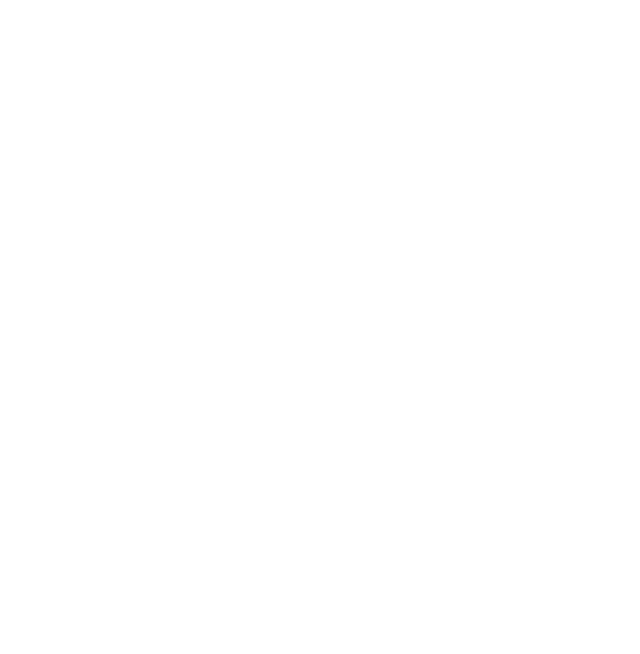
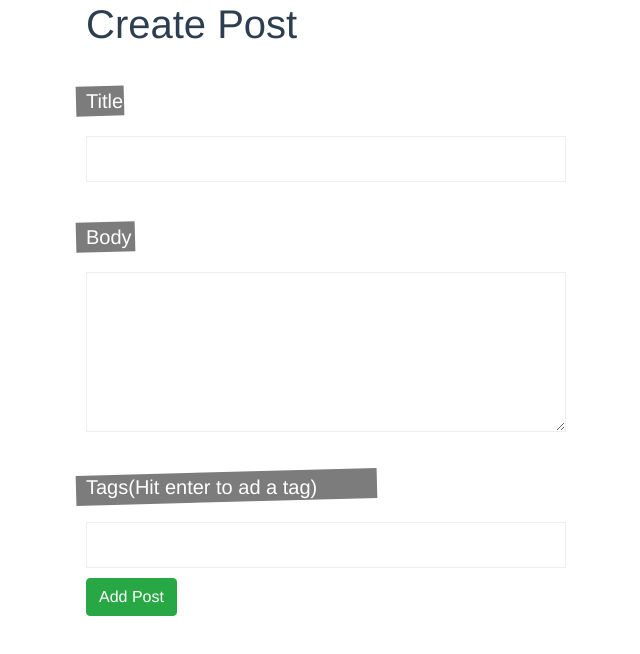
Before and after one commit to hlaingbwaraung/Portofolio, a Vue app: page /#/create in a window 1280 px wide. Before the commit this address had no page. Shown: the top 654 px of the page, without its empty margins (314-954 px from the left). Built offline with nearby package versions, Linux system fonts and the light colour scheme.

Commit message:
create post

```diff
--- a/public/index.html
+++ b/public/index.html
@@ -1,17 +1,23 @@
 <!DOCTYPE html>
 <html lang="">
-  <head>
+
+<head>
     <meta charset="utf-8">
     <meta http-equiv="X-UA-Compatible" content="IE=edge">
     <meta name="viewport" content="width=device-width,initial-scale=1.0">
     <link rel="icon" href="<%= BASE_URL %>favicon.ico">
-    <title><%= htmlWebpackPlugin.options.title %></title>
-  </head>
-  <body>
+    <link rel="stylesheet" href="https://cdn.jsdelivr.net/npm/bootstrap@4.0.0/dist/css/bootstrap.min.css" integrity="sha384-Gn5384xqQ1aoWXA+058RXPxPg6fy4IWvTNh0E263XmFcJlSAwiGgFAW/dAiS6JXm" crossorigin="anonymous">
+    <title>
+        <%= htmlWebpackPlugin.options.title %>
+    </title>
+</head>
+
+<body>
     <noscript>
       <strong>We're sorry but <%= htmlWebpackPlugin.options.title %> doesn't work properly without JavaScript enabled. Please enable it to continue.</strong>
     </noscript>
     <div id="app"></div>
     <!-- built files will be auto injected -->
-  </body>
+</body>
+
 </html>
--- a/src/components/SinglePost.vue
+++ b/src/components/SinglePost.vue
@@ -3,6 +3,7 @@
      <h2>{{post.title}}</h2>
     <p>{{cutPostBody}}</p>
   </router-link>
+
 </template>
 
 <script>
--- /dev/null
+++ b/src/components/Spinner.vue
@@ -0,0 +1,26 @@
+<template>
+<div class="spin">
+</div>
+<p>Loading ...</p>
+</template>
+
+<script>
+export default {
+
+}
+</script>
+
+<style>
+.spin{
+    width: 40px;
+    height: 40px;
+    border: 3px solid transparent;
+    border-radius: 50%;
+    margin: 30px auto;
+    border-top-color: red;
+    animation: spin 1s infinite;
+}
+@keyframes spin{
+    to{transform: rotate(360deg);}
+}
+</style>
--- a/src/composables/getPost.js
+++ b/src/composables/getPost.js
@@ -5,6 +5,10 @@
     let error = ref("");
 
     let load = async() => {
+        await new Promise((resolve, reject) => {
+            // resolve();
+            setTimeout(resolve, 2000);
+        })
         try {
             let response = await fetch("http://localhost:3000/posts/" + id);
             if (response.status === 404) {
--- a/src/composables/getPosts.js
+++ b/src/composables/getPosts.js
@@ -5,6 +5,10 @@
     let error = ref("");
     let load = async() => {
         try {
+            await new Promise((resolve, reject) => {
+                // resolve();
+                setTimeout(resolve, 2000);
+            })
             let response = await fetch("http://localhost:3000/posts");
             if (response.status === 404) {
                 throw new Error("not found url");
--- a/src/router/index.js
+++ b/src/router/index.js
@@ -1,6 +1,7 @@
 import { createRouter, createWebHashHistory } from 'vue-router'
 import Home from '../views/Home.vue'
 import Detail from "../views/Detail.vue"
+import Create from "../views/Create.vue"
 
 const routes = [{
         path: '/',
@@ -12,6 +13,12 @@
         name: 'Detail',
         component: Detail,
         props: true
+    },
+    {
+        path: '/create',
+        name: 'Create',
+        component: Create,
+
     }
 ]
 
--- /dev/null
+++ b/src/views/Create.vue
@@ -0,0 +1,90 @@
+<template>
+<form>
+    <h1 class="">Create Post</h1>
+  <label>Title</label>
+  <input type="text" required v-model="title">
+
+  <label>Body</label>
+  <textarea required v-model="body"></textarea>
+
+  <label >Tags(Hit enter to ad a tag)</label>
+  <input type="text" v-model="tag" @keydown.enter.prevent="handleKeydown">
+  <div v-for="tag in tags" :key="tag" class="pill">
+        {{tag}}
+  </div>
+
+  <button class="btn btn-success">Add Post</button>
+</form>
+
+</template>
+
+<script>
+import { ref } from '@vue/reactivity'
+export default {
+        setup(){
+            let title=ref("");
+            let body=ref("");
+            let tag=ref("");
+            let tags=ref([]);
+            let handleKeydown=()=>{
+                        if(!tags.value.includes(tag.value)){
+                                tags.value.push(tag.value)
+                        }
+                        tag.value=""
+            }
+
+            return{title,body,tag,handleKeydown,tags}
+        }
+}
+</script>
+
+<style>
+ form {
+    max-width: 480px;
+    margin: 0 auto;
+    text-align: left;
+  }
+  input, textarea {
+    display: block;
+    margin: 10px 0;
+    width: 100%;
+    box-sizing: border-box;
+    padding: 10px;
+    border: 1px solid #eee;
+  }
+  textarea {
+    height: 160px;
+  }
+  label {
+    display: inline-block;
+    margin-top: 30px;
+    position: relative;
+    font-size: 20px;
+    color: white;
+    margin-bottom: 10px;
+  }
+  label::before {
+    content: "";
+    display: block;
+    width: 130%;
+    height: 100%;
+    background: #7c7c7c;
+    position: absolute;
+    z-index: -1;
+    padding-right: 40px;
+    left: -10px;
+    transform: rotateZ(-1.5deg);
+  }
+  .pill {
+    display: inline-block;
+    margin: 10px 10px 0 0;
+    color: #444;
+    background: #ddd;
+    padding: 8px;
+    border-radius: 20px;
+    font-size: 14px;
+  }
+
+
+
+</style>
--- a/src/views/Detail.vue
+++ b/src/views/Detail.vue
@@ -3,15 +3,18 @@
   <div v-if="post">
       <h2>{{post.title}}</h2>
       <p>{{post.body}}</p>
+
   </div>
   <div v-else>
-      loading...
+       <Spinner></Spinner>
   </div>
 </template>
 
 <script>
+import Spinner from '../components/Spinner'
 import getPost from "../composables/getPost"
 export default {
+  components: { Spinner },
   props:["id"],
   setup(props){
     let {post,error,load}=getPost(props.id);//{post,error,load}
--- a/src/views/Home.vue
+++ b/src/views/Home.vue
@@ -6,17 +6,19 @@
     <div v-if="posts.length > 0">
       <PostsList :posts="posts"></PostsList>
     </div>
-    <div v-else>loading.....</div>
+    <div v-else><Spinner></Spinner></div>
   </div>
 </template>
 
 <script>
+import Spinner from '../components/Spinner'
 import PostsList from "../components/PostsList";
 import getPosts from "../composables/getPosts"
 
 
 export default {
-  components: { PostsList },
+  components: {
+    Spinner, PostsList },
   setup() {
     let {posts,error,load}=getPosts()
     load();
```
